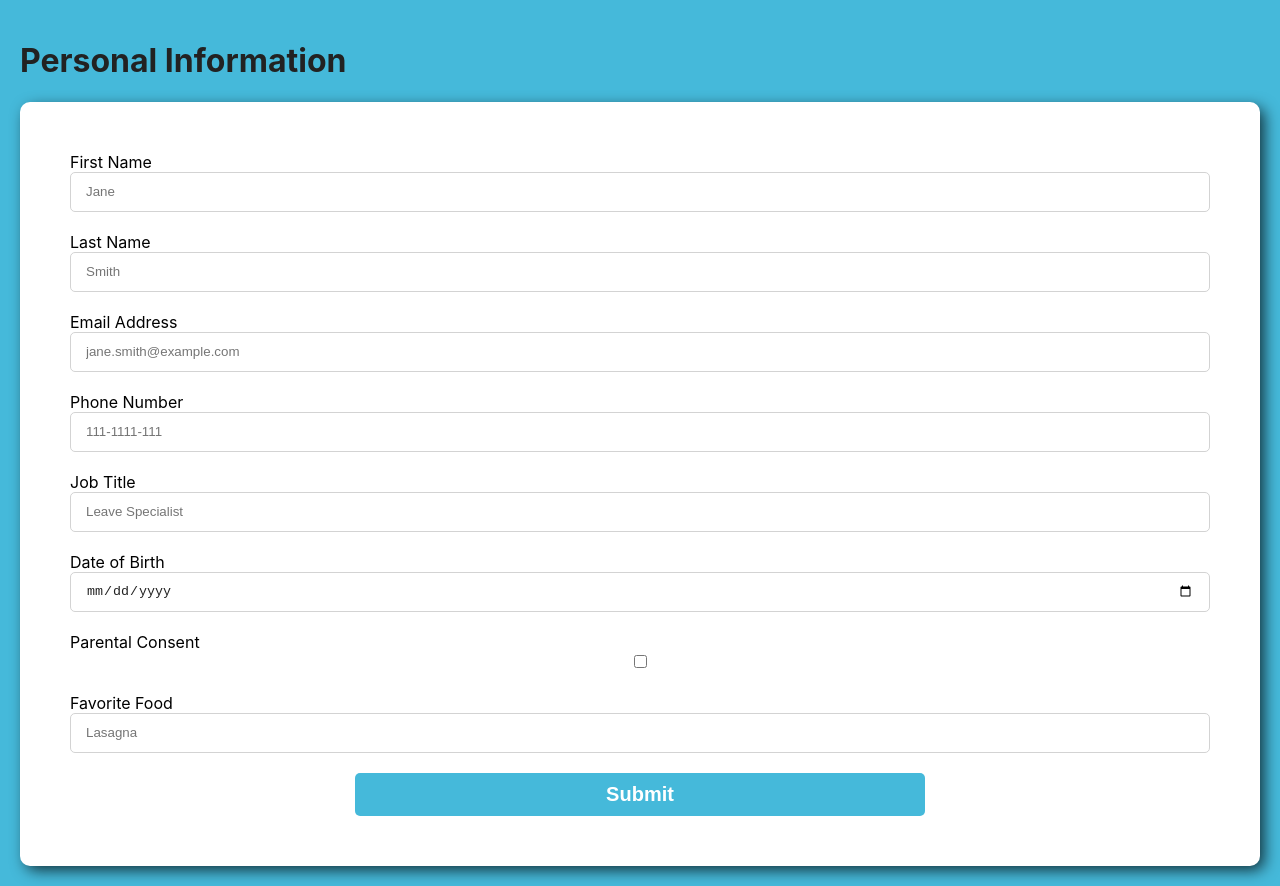
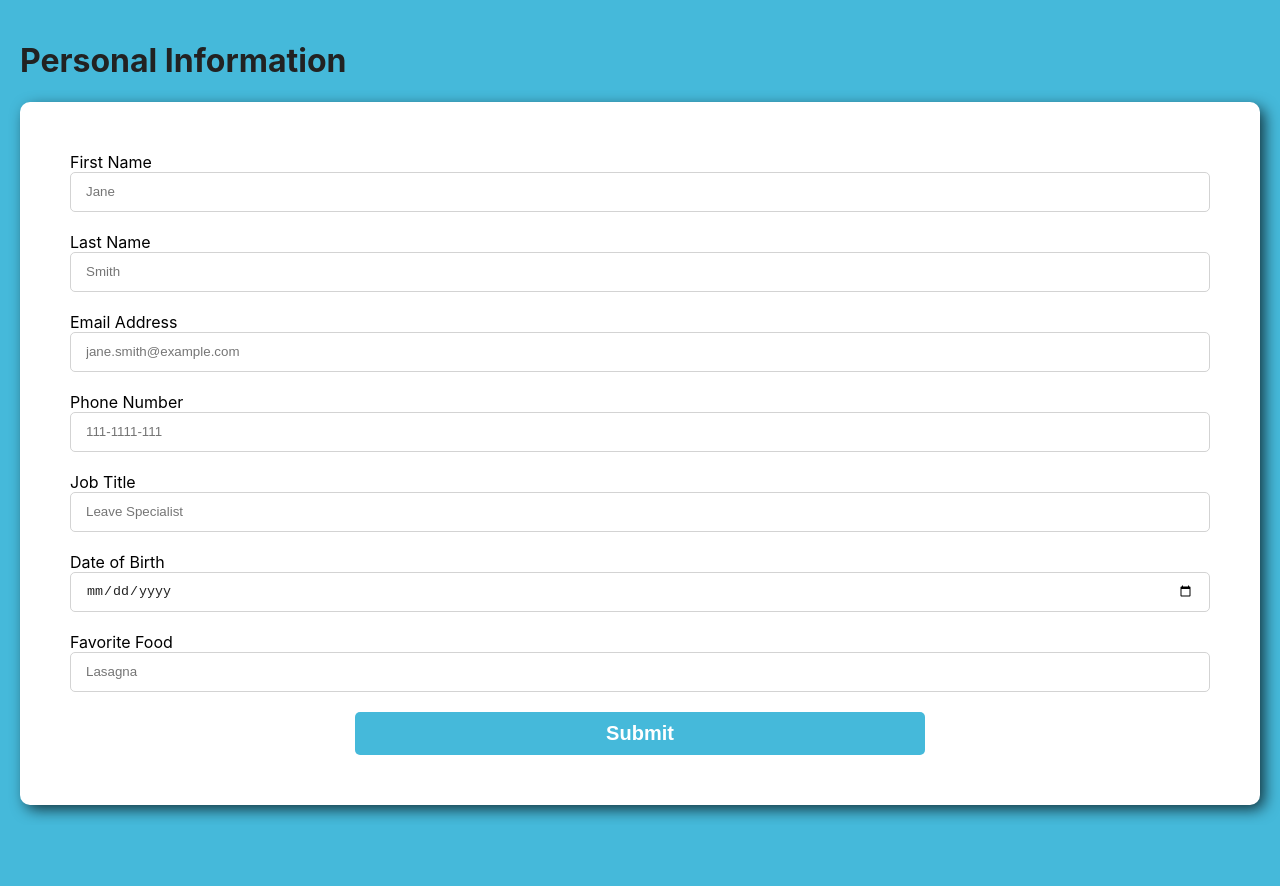
Before and after one commit to emensahb/SpTH, a React (Create React App) app: page / in a window 1280 px wide. After the commit the page ends 825 px from the top, so only its background shows below. Built offline with nearby package versions, Linux system fonts and the light colour scheme; the HTML template or start-up script is replaced by a standard one.

Commit message:
adding show function

```diff
--- a/src/App.js
+++ b/src/App.js
@@ -7,6 +7,7 @@ function App() {
   let Tag=""
   const data = JSON.parse(JSON.stringify(jsonData))
   const [formData, setFormData] = React.useState({})
+  // const [showElement, setShowElement] = React.useState(false)
 
 
   // Creates JSON object of form when Submit is clicked
@@ -19,18 +20,21 @@ function App() {
 
   }
 
+
 //To update form as data is inputted
   function handleChange(event) {
+      console.log(event)
         setFormData(prevFormData => {
           return {
               ...prevFormData,
               [event.target.name]: event.target.type === "checkbox" ? event.target.checked : event.target.value
         }
+      })
+
+
     }
 
-      )
 
-    }
 
   //Function that determins if parental consent is needed. It will check the box
     function needsParentalConsent(){
@@ -38,7 +42,7 @@ function App() {
       if (dob){
         const now = new Date();
         return new Date(dob) >= new Date(now.getFullYear() - 13, now.getMonth(), now.getDate());
-      }
+      } else return false
 
     }
 
@@ -48,11 +52,24 @@ function App() {
     Tag = e.tag
     const required =  e.required === "true" ? true :false
 
+
+   function showConsent (){
+      if (needsParentalConsent()){
+        console.log(needsParentalConsent())
+        return true
+      } else {
+        const note = !e.conditional
+        return note
+      }
+    }
+    // console.log(showConsent())
+
+
+
     return (
-        <>
-
-            <label htmlFor={e.human_label}>{e.human_label}</label>
-            <Tag
+        <div>
+            { showConsent() &&
+                <><label htmlFor={e.human_label}>{e.human_label}</label><Tag
             key={e.name}
             type={e.type}
             placeholder={e.placeholder}
@@ -62,15 +79,15 @@ function App() {
             checked={needsParentalConsent()}
             value={data.name}
             className={e.className}
-                onChange={handleChange}
-            />
-
-        </>
+            onChange={handleChange} /></>
+              }
+        </div>
     )
   })
 
 return (
     <div className="form-container">
+
         <h1>Personal Information</h1>
         <form className="form" onSubmit={handleSubmit}>
           {fullForm}
```
Lines whose indentation alone changed are shown as unchanged.
